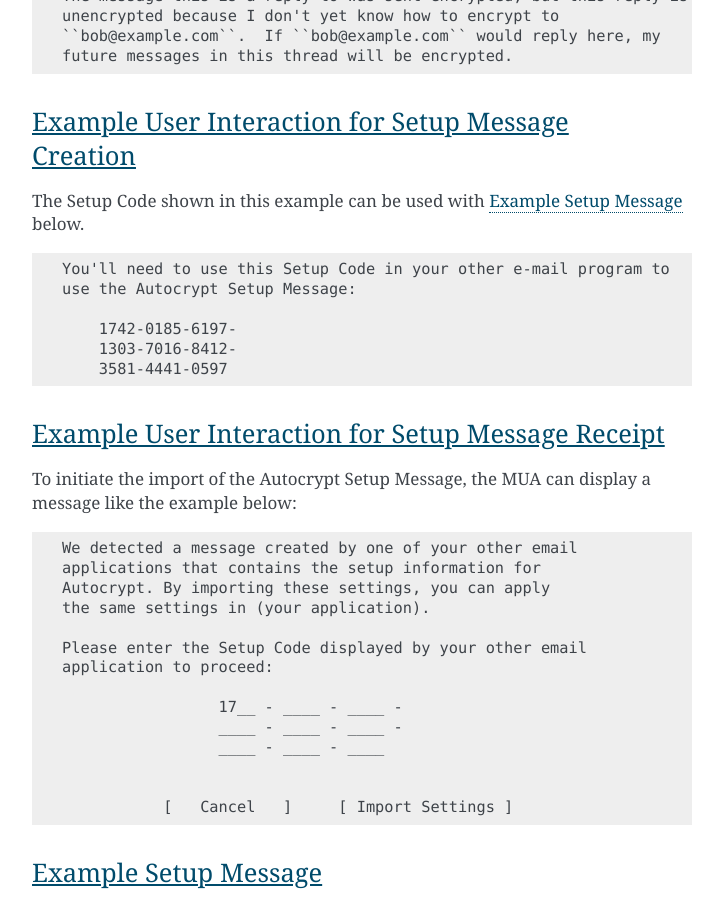
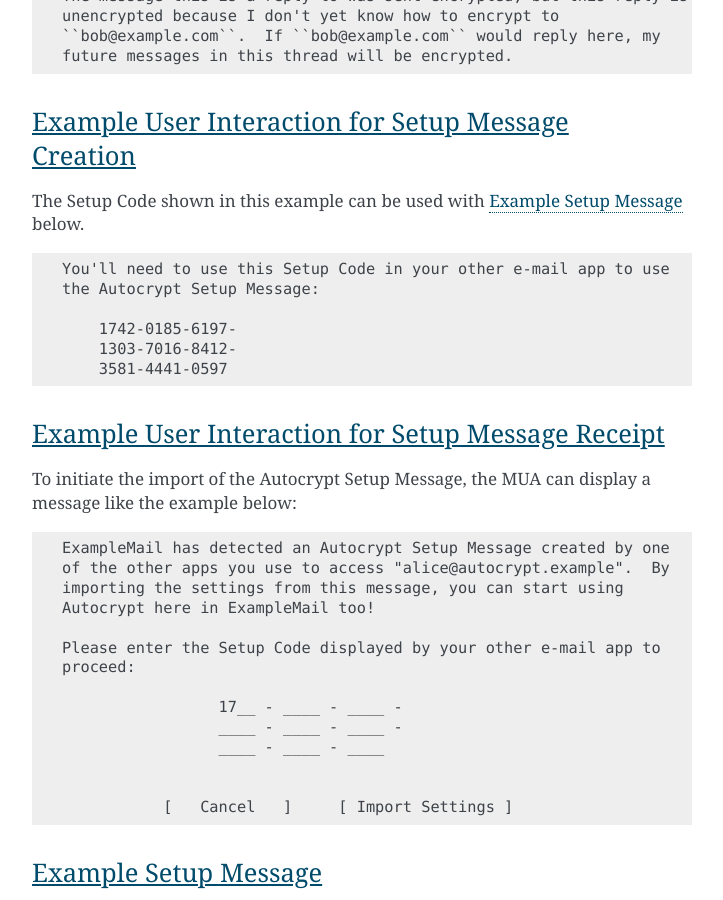
Before and after one commit to autocrypt/autocrypt, a Sphinx documentation site: the page built from doc/level1.rst, in a window 1280 px wide and 900 px high, scrolled down 20844 px. Shown: the whole window, without its empty margins (388-1111 px from the left). Built offline with Sphinx 7.4.7, drawn with Linux system fonts in a browser that asks for light colours.

Commit message:
clean up language in UI examples
For user-facing examples, use the term "e-mail app".  Also, make the
examples concrete, rather than leaving explicit placeholders.

```diff
--- a/doc/level1.rst
+++ b/doc/level1.rst
@@ -1046,8 +1046,8 @@ The Setup Code shown in this example can be used with
 
 .. code-block:: none
 
-    You'll need to use this Setup Code in your other e-mail program to
-    use the Autocrypt Setup Message:
+    You'll need to use this Setup Code in your other e-mail app to use
+    the Autocrypt Setup Message:
 
         1742-0185-6197-
         1303-7016-8412-
@@ -1062,13 +1062,13 @@ can display a message like the example below:
 
 .. code-block:: none
 
-    We detected a message created by one of your other email
-    applications that contains the setup information for
-    Autocrypt. By importing these settings, you can apply
-    the same settings in (your application).
+    ExampleMail has detected an Autocrypt Setup Message created by one
+    of the other apps you use to access "alice@autocrypt.example".  By
+    importing the settings from this message, you can start using
+    Autocrypt here in ExampleMail too!
 
-    Please enter the Setup Code displayed by your other email
-    application to proceed:
+    Please enter the Setup Code displayed by your other e-mail app to
+    proceed:
 
                      17__ - ____ - ____ -
                      ____ - ____ - ____ -
```
